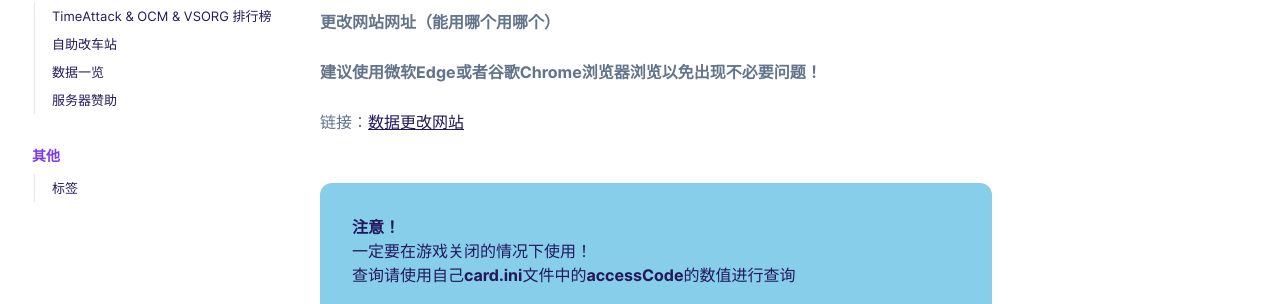
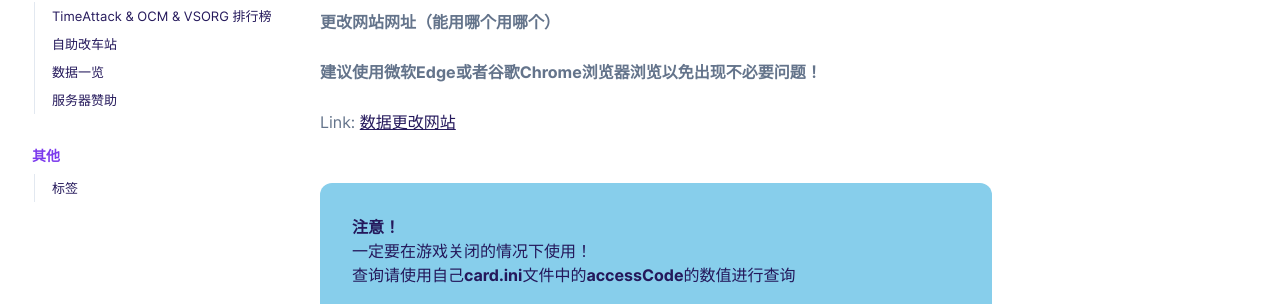
Before and after one commit to banapassport/SRC-Wiki, a Jekyll site: the page built from _docs/game_data/自助改车站.md, in a window 1280 px wide. Shown: the part 402-706 px from the top of the page. Built offline with Jekyll 4.4.1, drawn with Linux system fonts in a browser that asks for light colours.

Commit message:
Update 自助改车站.md

```diff
--- a/_docs/game_data/自助改车站.md
+++ b/_docs/game_data/自助改车站.md
@@ -14,6 +14,6 @@ author:
 
 **建议使用微软Edge或者谷歌Chrome浏览器浏览以免出现不必要问题！**
 
-链接：[数据更改网站](https://lowcode.methodot.com/app/olg-wmmt-public/page-649ad8a36fbfd93d5cd473bb)
+Link: <a href="https://lowcode.methodot.com/app/olg-wmmt-public/page-649ad8a36fbfd93d5cd473bb" target="_blank">数据更改网站</a>
 
 {% include callout.html text="<b>注意！</b><br>一定要在游戏关闭的情况下使用！<br>查询请使用自己<b>card.ini</b>文件中的<b>accessCode</b>的数值进行查询" color="skyblue" %}
```
